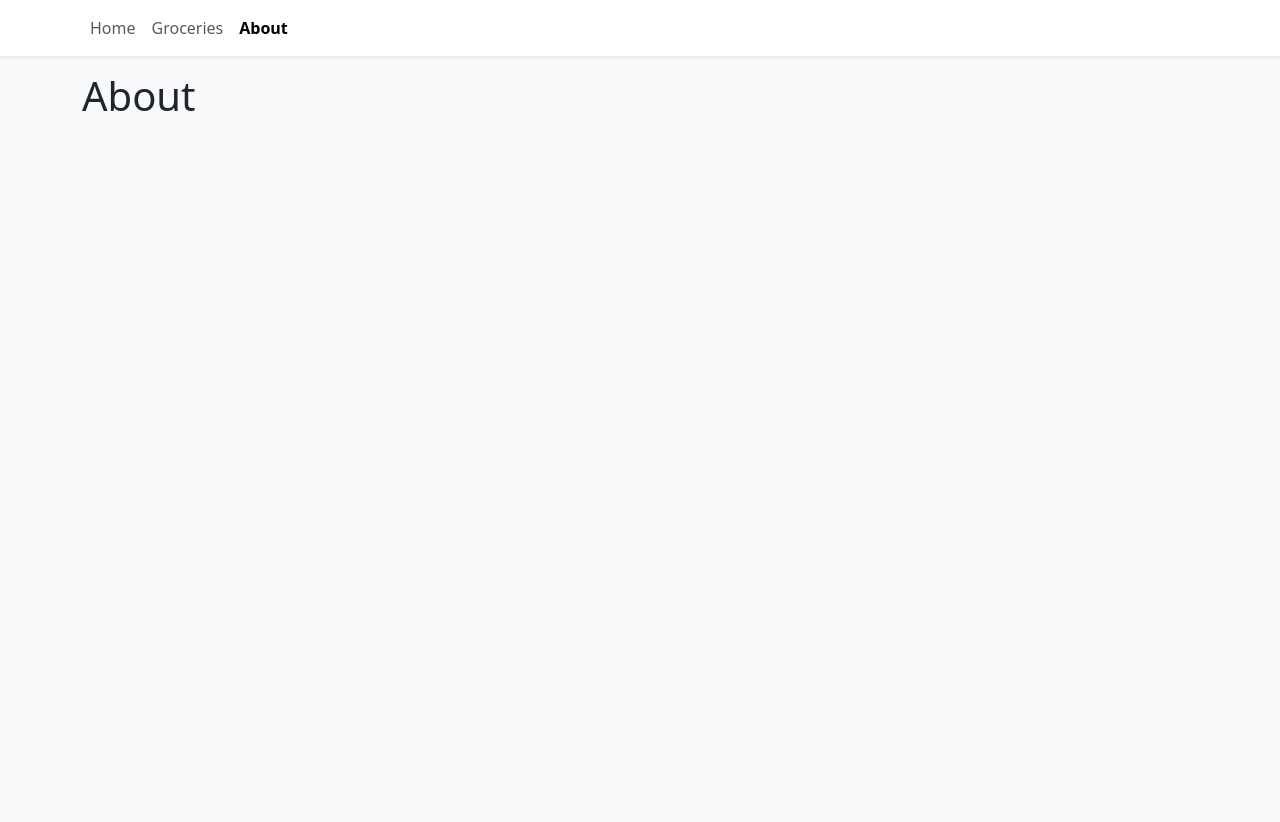
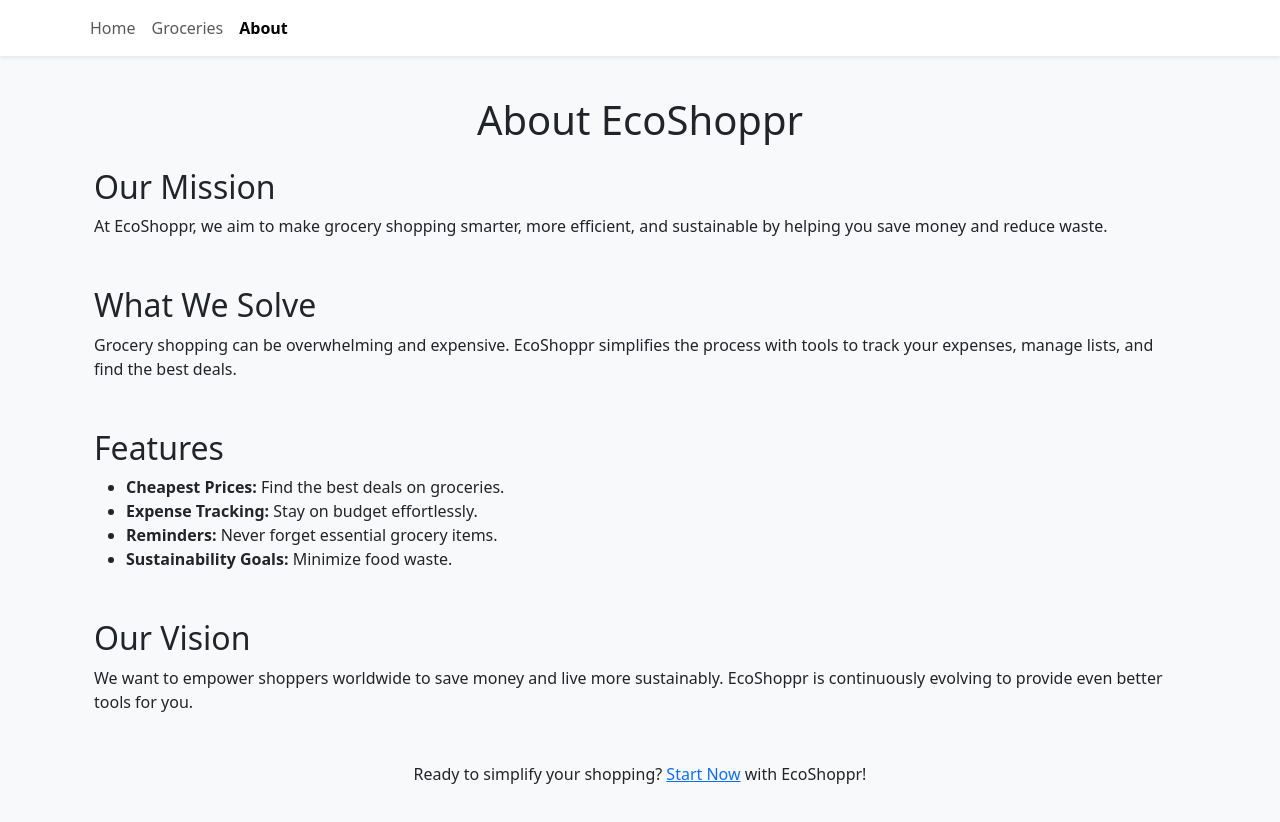
Before and after one commit to EcoShoppr/EcoShoppr, a React (Vite) app in the folder deploy/: page /about in a window 1280 px wide. Shown: the top 822 px of the page. Before the commit the page ends 800 px from the top, so only its background shows below. Built offline with nearby package versions, Linux system fonts and the light colour scheme.

Commit message:
more color adjustments

```diff
--- a/deploy/src/pages/Home.css
+++ b/deploy/src/pages/Home.css
@@ -14,38 +14,41 @@ body, html {
 
 /* Banner Section */
 .banner {
-    background-color: #f4f4f4;
+    background-color: #2e7d32; /* Darker green for the banner */
     text-align: center;
     padding: 3rem 1rem;
     width: 100%;
 }
 
 .banner-content h1 {
-    font-size: 2.5rem;
+    font-size: 3rem; /* Increase the font size for more prominence */
     margin-bottom: 1rem;
-    color: #333;
+    color: #ffffff; /* Lighter text color for better contrast */
+    font-weight: bold; /* Make the heading bold */
 }
 
 .banner-content p {
-    font-size: 1.2rem;
+    font-size: 1.3rem; /* Slightly larger for better visibility */
     margin-bottom: 1.5rem;
-    color: #555;
+    color: #e0e0e0; /* Lighter gray for text contrast */
 }
 
+/* CTA Button */
 .cta-button {
-    background-color: #4caf50;
-    color: white;
+    background-color: #1b5e20; /* Darker green for the button */
+    color: #ffffff; /* White text for the button */
     border: none;
     padding: 0.75rem 1.5rem;
     border-radius: 5px;
     cursor: pointer;
-    font-size: 1rem;
+    font-size: 1.1rem; /* Slightly larger font for better visibility */
     transition: background-color 0.3s ease;
 }
 
 .cta-button:hover {
-    background-color: #45a049;
+    background-color: #145a28; /* Even darker green for hover */
 }
+
 
 /* Features Section */
 .features {
--- a/deploy/src/pages/about.tsx
+++ b/deploy/src/pages/about.tsx
@@ -1,3 +1,46 @@
+import { Container } from "react-bootstrap";
+
 export function About() {
-    return <h1>About</h1>
+    return (
+        <Container className="py-4">
+            <h1 className="text-center mb-4">About EcoShoppr</h1>
+            <section className="mb-5">
+                <h2>Our Mission</h2>
+                <p>
+                    At EcoShoppr, we aim to make grocery shopping smarter, more efficient,
+                    and sustainable by helping you save money and reduce waste.
+                </p>
+            </section>
+            <section className="mb-5">
+                <h2>What We Solve</h2>
+                <p>
+                    Grocery shopping can be overwhelming and expensive. EcoShoppr
+                    simplifies the process with tools to track your expenses, manage lists,
+                    and find the best deals.
+                </p>
+            </section>
+            <section className="mb-5">
+                <h2>Features</h2>
+                <ul>
+                    <li><strong>Cheapest Prices:</strong> Find the best deals on groceries.</li>
+                    <li><strong>Expense Tracking:</strong> Stay on budget effortlessly.</li>
+                    <li><strong>Reminders:</strong> Never forget essential grocery items.</li>
+                    <li><strong>Sustainability Goals:</strong> Minimize food waste.</li>
+                </ul>
+            </section>
+            <section className="mb-5">
+                <h2>Our Vision</h2>
+                <p>
+                    We want to empower shoppers worldwide to save money and live more
+                    sustainably. EcoShoppr is continuously evolving to provide even better
+                    tools for you.
+                </p>
+            </section>
+            <footer className="text-center">
+                <p>
+                    Ready to simplify your shopping? <a href="/">Start Now</a> with EcoShoppr!
+                </p>
+            </footer>
+        </Container>
+    );
 }
```
